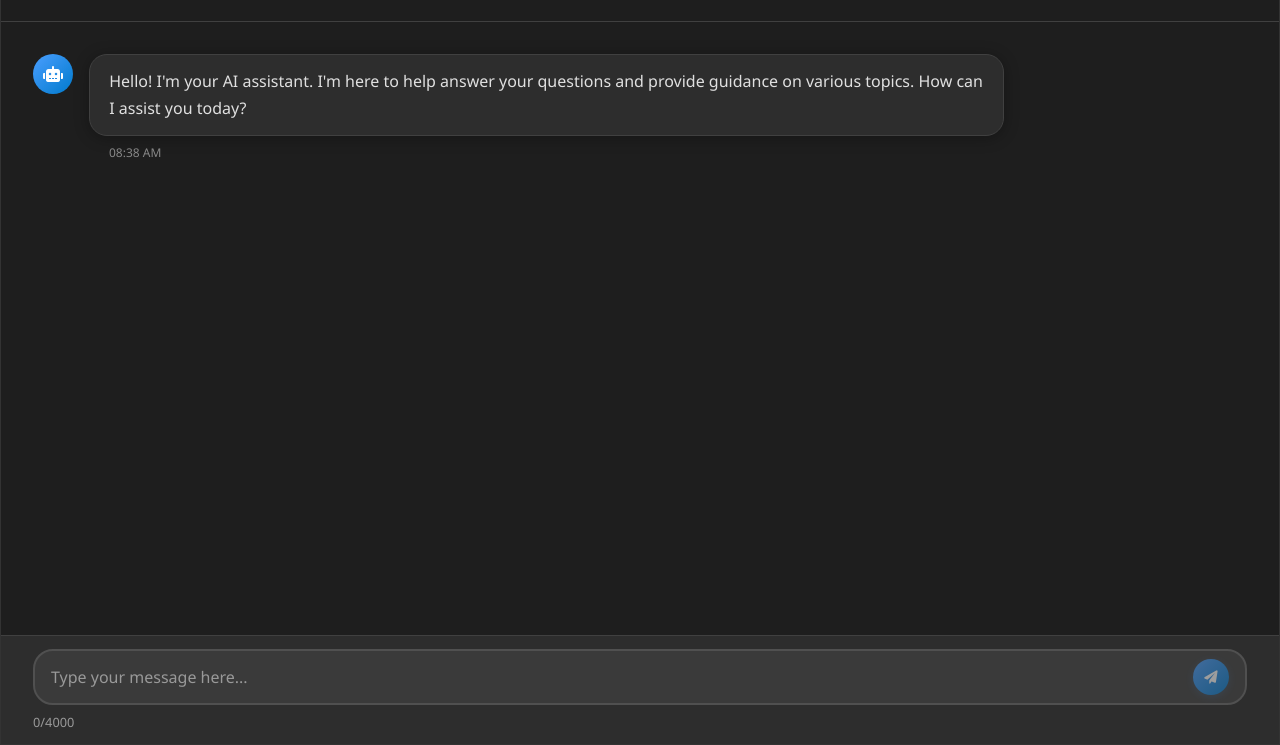
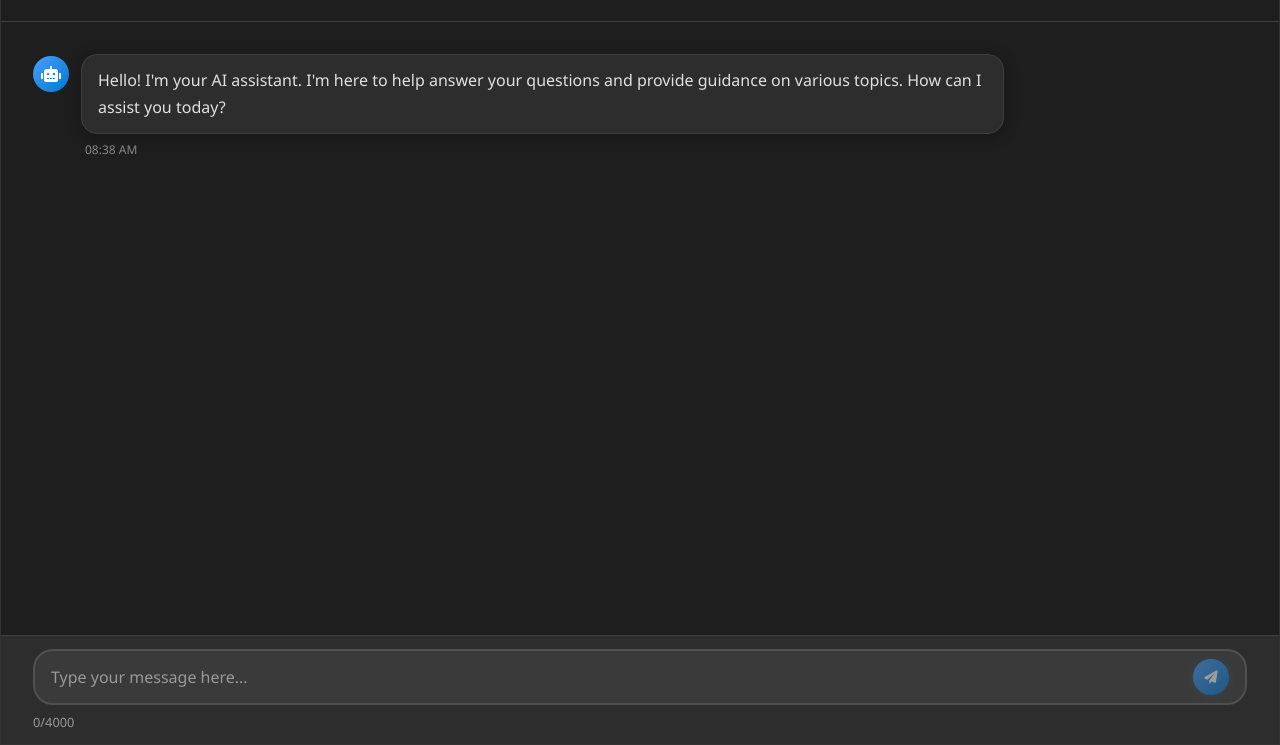
Before and after one commit to Ricesuu/PolicyChatbotPOC, a website: page public/index.html in a window 1280 px wide. Shown: the part 55-800 px from the top of the page. Drawn offline with Linux system fonts and the light colour scheme; no server answers.

Commit message:
Alignment Fix

```diff
--- a/public/styles.css
+++ b/public/styles.css
@@ -89,6 +89,7 @@ body {
     animation: slideIn 0.3s ease-out;
     max-width: 80%;
     align-items: flex-start;
+    gap: 0.75rem;
 }
 
 @keyframes slideIn {
@@ -103,14 +104,14 @@ body {
 }
 
 .message-avatar {
-    width: 40px;
-    height: 40px;
+    width: 36px;
+    height: 36px;
     border-radius: 50%;
     display: flex;
     align-items: center;
     justify-content: center;
-    margin-right: 1rem;
     flex-shrink: 0;
+    margin-top: 2px;
 }
 
 .bot-message .message-avatar {
@@ -126,14 +127,12 @@ body {
 .user-message .message-avatar {
     background: linear-gradient(135deg, #ff6b6b, #ee5a52);
     color: white;
-    margin-right: 0;
-    margin-left: 1rem;
+    margin-top: 2px;
 }
 
 .message-content {
-    max-width: fit-content;
-    min-width: 100px;
-    flex: 0 1 auto;
+    flex: 1;
+    min-width: 0;
 }
 
 .user-message .message-content {
@@ -143,12 +142,14 @@ body {
 .message-text {
     background: #2d2d2d;
     color: #e0e0e0;
-    padding: 0.8rem 1.2rem;
-    border-radius: 18px;
+    padding: 0.75rem 1rem;
+    border-radius: 16px;
     box-shadow: 0 2px 15px rgba(0, 0, 0, 0.3);
     border: 1px solid #404040;
     line-height: 1.5;
     word-wrap: break-word;
+    display: inline-block;
+    max-width: fit-content;
 }
 
 .user-message .message-text {
@@ -160,8 +161,8 @@ body {
 .message-time {
     font-size: 0.75rem;
     color: #888;
-    margin-top: 0.5rem;
-    padding: 0 1.25rem;
+    margin-top: 0.4rem;
+    padding: 0 0.25rem;
 }
 
 .user-message .message-time {
```
